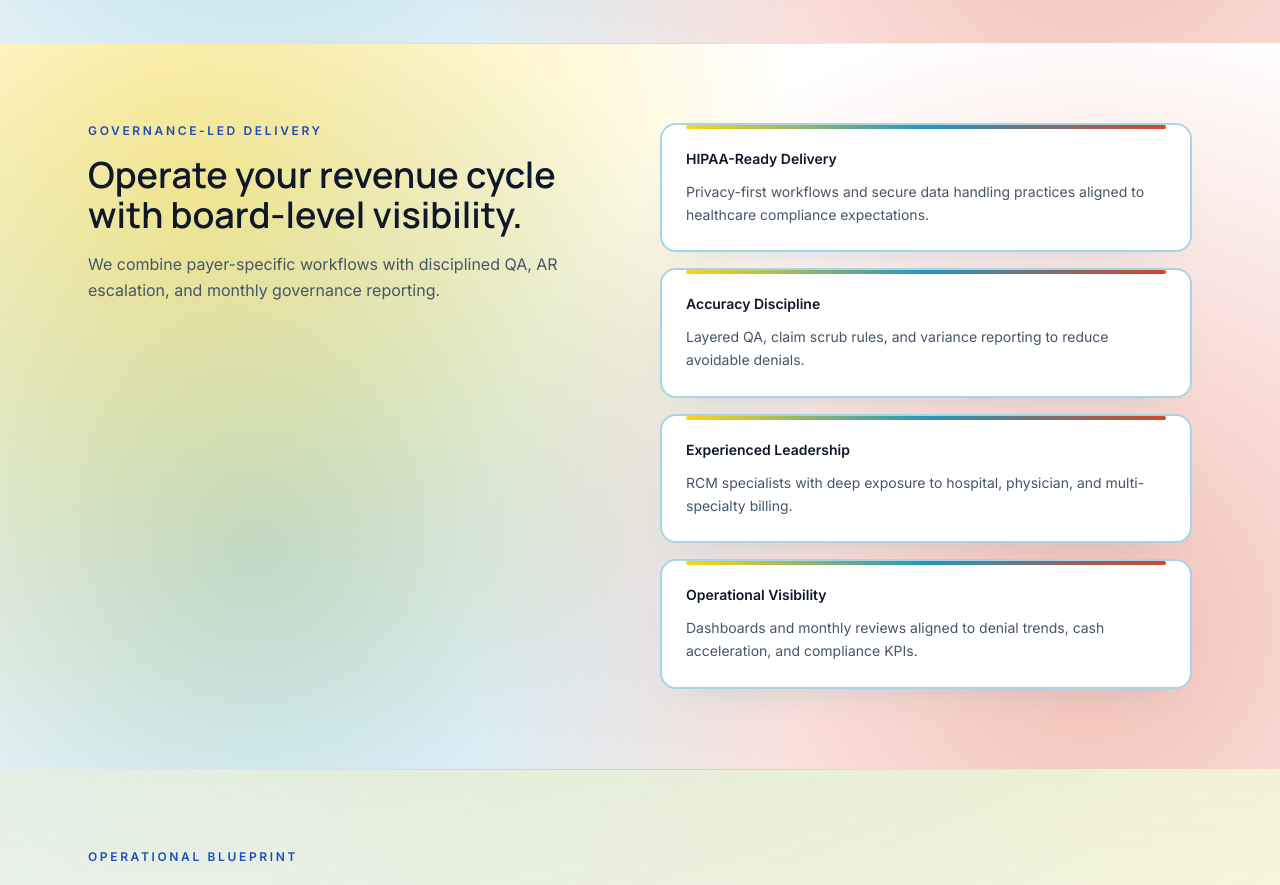
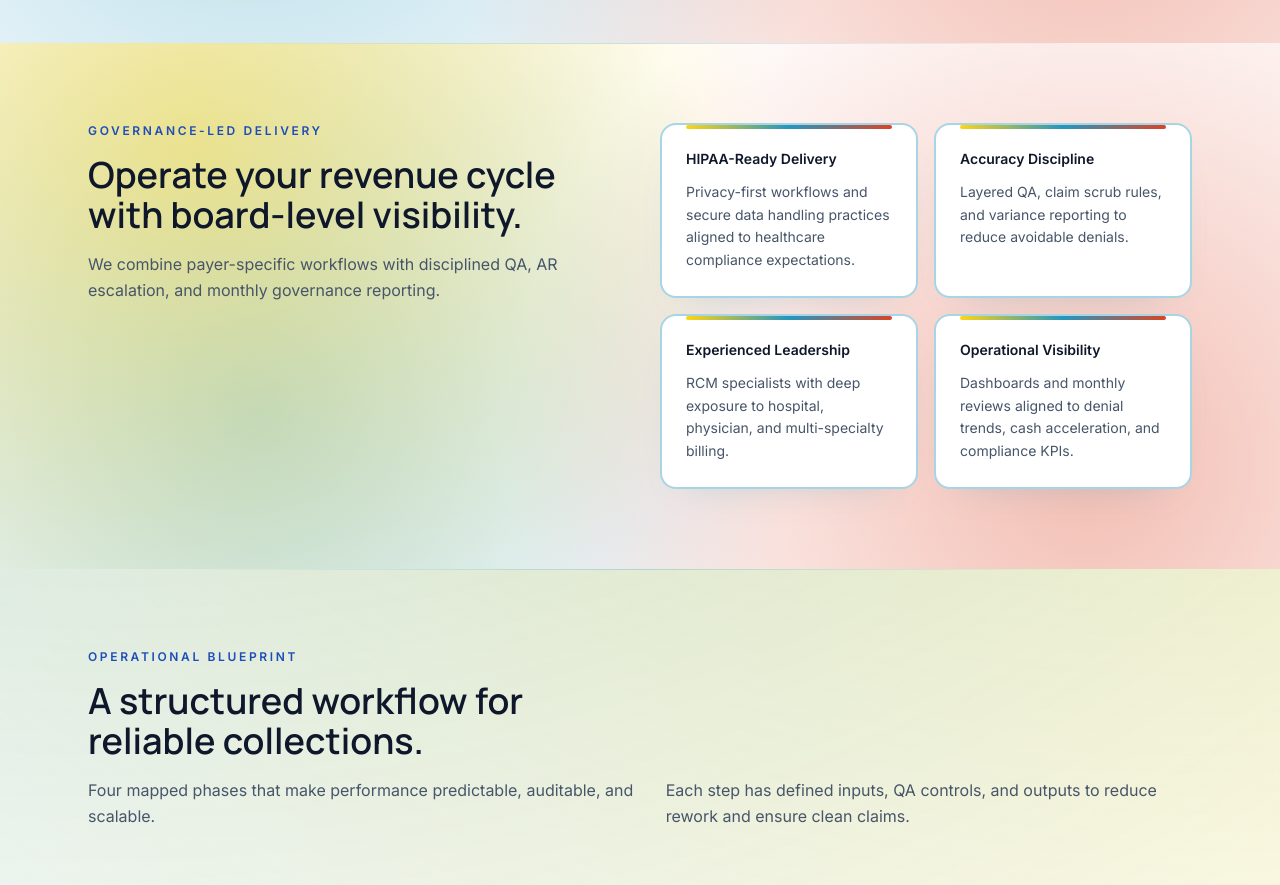
Before and after one commit to TekEssence/Opus-Webpage, a React (Vite) app in the folder opus-bpo/: page / in a window 1280 px wide. Shown: the part 1500-2385 px from the top of the page. Built offline with nearby package versions, Linux system fonts and the light colour scheme.

Commit message:
Arrangement of card

```diff
--- a/opus-bpo/src/pages/Home.jsx
+++ b/opus-bpo/src/pages/Home.jsx
@@ -542,7 +542,7 @@ const Home = () => {
             title="Operate your revenue cycle with board-level visibility."
             description="We combine payer-specific workflows with disciplined QA, AR escalation, and monthly governance reporting."
           />
-          <div className="grid gap-4">
+          <div className="grid gap-4 md:grid-cols-2">
             {trustIndicators.map((item) => (
               <div key={item.title} className="card-metal reveal rounded-2xl p-6">
                 <p className="text-sm font-semibold text-brand-slate">{item.title}</p>
@@ -714,7 +714,7 @@ const Home = () => {
             description="Representative performance signals from comparable provider groups."
           />
         </div>
-        <div className="mt-10 grid gap-6 lg:grid-cols-3">
+        <div className="mt-10 grid gap-6 grid-cols-1 md:grid-cols-3">
           {[
             {
               title: "Multi-specialty Clinic",
```
